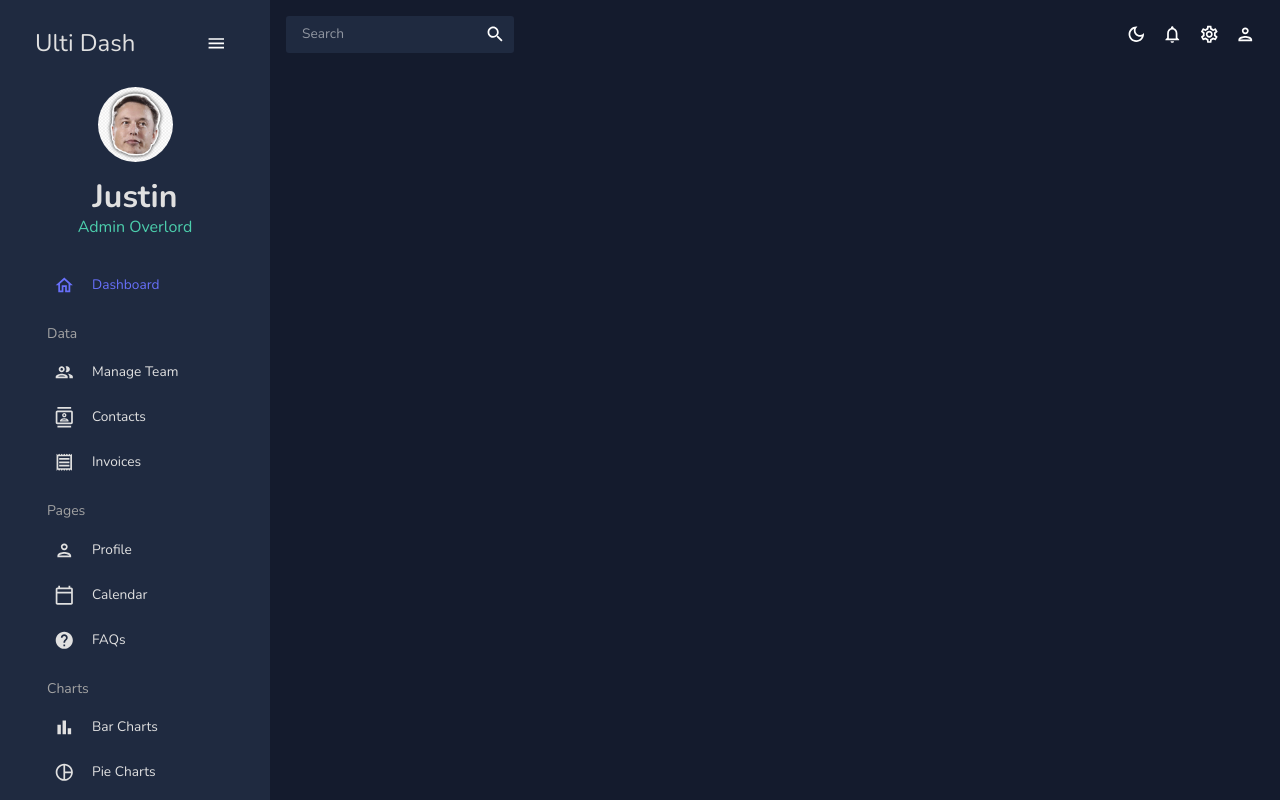
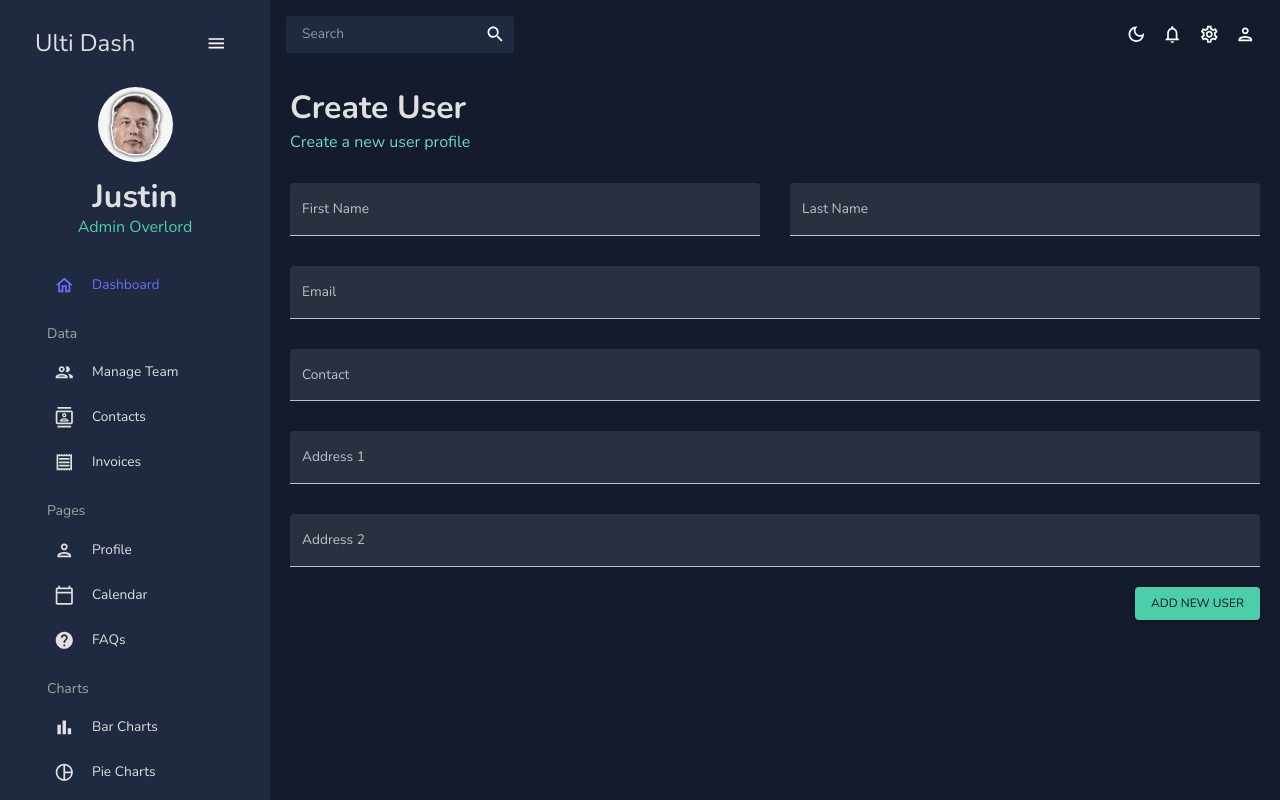
Before and after one commit to justin-0/ulti-dash, a React (Vite) app: page /form in a window 1280 px wide. Built offline with nearby package versions, Linux system fonts and the light colour scheme.

Commit message:
form and calendar pages

```diff
--- a/package.json
+++ b/package.json
@@ -14,7 +14,9 @@
 		"@emotion/styled": "^11.11.0",
 		"@fullcalendar/core": "^6.1.8",
 		"@fullcalendar/daygrid": "^6.1.8",
+		"@fullcalendar/interaction": "^6.1.8",
 		"@fullcalendar/list": "^6.1.8",
+		"@fullcalendar/react": "^6.1.8",
 		"@fullcalendar/timegrid": "^6.1.8",
 		"@mui/icons-material": "^5.11.16",
 		"@mui/material": "^5.13.3",
--- a/src/App.jsx
+++ b/src/App.jsx
@@ -9,12 +9,12 @@ import Team from './scenes/team';
 import Invoices from './scenes/invoices';
 import Contact from './scenes/contacts';
 // import Bar from './scenes/bar';
-// import Form from './scenes/form';
+import Form from './scenes/form';
 // import Line from './scenes/line';
 // import Pie from './scenes/pie';
-// import FAQ from './scenes/faq';
+import FAQ from './scenes/faq';
 // import Georgraphy from './scenes/geography';
-// import Calendar from './scenes/calendar';
+import Calendar from './scenes/calendar';
 
 const App = () => {
 	// Returns current MUI theme and colourMode: light or dark
@@ -35,13 +35,13 @@ const App = () => {
 							<Route path='/team' element={<Team />} />
 							<Route path='/contacts' element={<Contact />} />
 							<Route path='/invoices' element={<Invoices />} />
-							{/* <Route path='/form' element={<Form />} /> */}
+							<Route path='/form' element={<Form />} />
 							{/* <Route path='/bar' element={<Bar />} /> */}
 							{/* <Route path='/pie' element={<Pie />} /> */}
 							{/* <Route path='/line' element={<Line />} /> */}
-							{/* <Route path='/faq' element={<FAQ />} /> */}
+							<Route path='/faq' element={<FAQ />} />
 							{/* <Route path='/geography' element={<Georgraphy />} /> */}
-							{/* <Route path='/calendar' element={<Calendar />} /> */}
+							<Route path='/calendar' element={<Calendar />} />
 						</Routes>
 					</main>
 				</div>
--- /dev/null
+++ b/src/scenes/calendar/index.jsx
@@ -0,0 +1,135 @@
+import { useState } from 'react';
+import FullCalendar from '@fullcalendar/react';
+import { formatDate } from '@fullcalendar/core';
+// import { Calendar } from '@fullcalendar/core';
+import dayGridPlugin from '@fullcalendar/daygrid';
+import timeGridPlugin from '@fullcalendar/timegrid';
+import listPlugin from '@fullcalendar/list';
+import interactionPlugin from '@fullcalendar/interaction';
+import {
+	Box,
+	List,
+	ListItem,
+	ListItemText,
+	Typography,
+	useTheme,
+} from '@mui/material';
+import { tokens } from '../../theme';
+import Header from '../../components/Header';
+
+const Calendar = () => {
+	const theme = useTheme();
+	const colours = tokens(theme.palette.mode);
+
+	const [currentEvents, setCurrentEvents] = useState([]);
+	console.log('Current Events State: ', currentEvents);
+
+	const handleDateClick = (selected) => {
+		const title = prompt('Please enter title for your event');
+		const calendarApi = selected.view.calendar;
+		calendarApi.unselect();
+
+		if (title) {
+			calendarApi.addEvent({
+				id: `${selected.dateStr}-${title}`,
+				title,
+				start: selected.startStr,
+				end: selected.endStr,
+				allDay: selected.allDay,
+			});
+		}
+	};
+
+	const handleEventClick = (selected) => {
+		if (
+			window.confirm(
+				`Are you sure you want to delete this event? '${selected.event.title}'`
+			)
+		) {
+			selected.event.remove();
+		}
+	};
+
+	return (
+		<Box m='20px'>
+			<Header
+				title={'Calendar'}
+				subtitle={'Manage events by adding or deleting from your calendar'}
+			/>
+
+			<Box display='flex' justifyContent='space-between'>
+				{/* Calendar Sidebar */}
+				<Box
+					flex='1 1 20%'
+					backgroundColor={colours.primary[400]}
+					p='15px'
+					borderRadius='4px'>
+					<Typography variant='h5'>Events</Typography>
+					<List>
+						{currentEvents.map((event) => (
+							<ListItem
+								key={event.id}
+								sx={{
+									backgroundColor: colours.greenAccent[500],
+									margin: '10px 0',
+									borderRadius: '2px',
+								}}>
+								<ListItemText
+									primary={event.title}
+									secondary={
+										<Typography>
+											{formatDate(event.start, {
+												year: 'numeric',
+												month: 'short',
+												day: 'numeric',
+											})}
+										</Typography>
+									}
+								/>
+							</ListItem>
+						))}
+					</List>
+				</Box>
+				{/* Full Calendar */}
+				<Box flex='1 1 100%' ml='15px'>
+					{/* <FullCalendar /> */}
+					<FullCalendar
+						plugins={[
+							dayGridPlugin,
+							timeGridPlugin,
+							interactionPlugin,
+							listPlugin,
+						]}
+						// Toolbar above calendar
+						headerToolbar={{
+							left: 'prev,next today',
+							center: 'title',
+							right: 'dayGridMonth,timeGridWeek,timeGridDay,listMonth',
+						}}
+						// Set default view
+						initialView='dayGridMonth'
+						editable={true}
+						selectable={true}
+						selectMirror={true}
+						dayMaxEvents={true}
+						// Click on date and run our function
+						select={handleDateClick}
+						// Click on event inside date and run function
+						eventClick={handleEventClick}
+						// Call setter function and add event object to events array when event data is changed at all
+						eventsSet={(events) => setCurrentEvents(events)}
+						initialEvents={[
+							{
+								id: '1265',
+								title: 'Move to Mars',
+								date: '2023-06-25',
+							},
+						]}
+					/>
+				</Box>
+			</Box>
+		</Box>
+	);
+};
+
+export default Calendar;
--- /dev/null
+++ b/src/scenes/faq/index.jsx
@@ -0,0 +1,15 @@
+import Header from '../../components/Header';
+import { Box, useTheme } from '@mui/material';
+import { tokens } from '../../theme';
+import Accordion from '@mui/material/Accordion';
+import AccordionSummary from '@mui/material/AccordionSummary';
+
+const Faq = () => {
+	return (
+		<Box m='20px'>
+			<Header title={'FAQ'} subtitle={'Reference for most asked questions'} />
+		</Box>
+	);
+};
+
+export default Faq;
--- /dev/null
+++ b/src/scenes/form/index.jsx
@@ -0,0 +1,160 @@
+import { Box, Button, TextField } from '@mui/material';
+import { Formik } from 'formik';
+import * as yup from 'yup';
+import useMediaQuery from '@mui/material/useMediaQuery';
+import Header from '../../components/Header';
+
+const initialValues = {
+	firstName: '',
+	lastName: '',
+	email: '',
+	contact: '',
+	address1: '',
+	address2: '',
+};
+
+const userSchema = yup.object().shape({
+	firstName: yup.string().required('required'),
+	lastName: yup.string().required('required'),
+	email: yup.string().email('Email is invalid').required('required'),
+	contact: yup.string().required('required'),
+	address1: yup.string().required('required'),
+	address2: yup.string().required('required'),
+});
+
+const Form = () => {
+	const isNonMobile = useMediaQuery('(min-width:600px');
+
+	const handleFormSubmit = (values) => {
+		console.log(values);
+	};
+
+	return (
+		<Box m='20px'>
+			<Header title={'Create User'} subtitle={'Create a new user profile'} />
+			<Formik
+				onSubmit={handleFormSubmit}
+				initialValues={initialValues}
+				validationSchema={userSchema}>
+				{({
+					values,
+					errors,
+					touched,
+					handleBlur,
+					handleChange,
+					handleSubmit,
+				}) => (
+					<form onSubmit={handleSubmit}>
+						<Box
+							display='grid'
+							gap='30px'
+							gridTemplateColumns='repeat(4, minmax(0, 1fr))'
+							sx={{
+								'& > div': {
+									gridColumn: isNonMobile ? undefined : 'span 4',
+								},
+							}}>
+							<TextField
+								fullWidth
+								variant='filled'
+								type='text'
+								label='First Name'
+								onBlur={handleBlur}
+								onChange={handleChange}
+								values={values.firstName}
+								name='firstName'
+								error={!!touched.firstName && !!errors.firstName}
+								helperText={touched.firstName && errors.firstName}
+								sx={{
+									gridColumn: 'span 2',
+								}}
+							/>
+							<TextField
+								fullWidth
+								variant='filled'
+								type='text'
+								label='Last Name'
+								onBlur={handleBlur}
+								onChange={handleChange}
+								values={values.lastName}
+								name='lastName'
+								error={!!touched.lastName && !!errors.lastName}
+								helperText={touched.lastName && errors.lastName}
+								sx={{
+									gridColumn: 'span 2',
+								}}
+							/>
+							<TextField
+								fullWidth
+								variant='filled'
+								type='email'
+								label='Email'
+								onBlur={handleBlur}
+								onChange={handleChange}
+								values={values.email}
+								name='email'
+								error={!!touched.email && !!errors.email}
+								helperText={touched.email && errors.email}
+								sx={{
+									gridColumn: 'span 4',
+								}}
+							/>
+							<TextField
+								fullWidth
+								variant='filled'
+								type='contact'
+								label='Contact'
+								onBlur={handleBlur}
+								onChange={handleChange}
+								values={values.contact}
+								name='contact'
+								error={!!touched.contact && !!errors.contact}
+								helperText={touched.contact && errors.contact}
+								sx={{
+									gridColumn: 'span 4',
+								}}
+							/>
+							<TextField
+								fullWidth
+								variant='filled'
+								type='address1'
+								label='Address 1'
+								onBlur={handleBlur}
+								onChange={handleChange}
+								values={values.address1}
+								name='address1'
+								error={!!touched.address1 && !!errors.address1}
+								helperText={touched.address1 && errors.address1}
+								sx={{
+									gridColumn: 'span 4',
+								}}
+							/>
+							<TextField
+								fullWidth
+								variant='filled'
+								type='address2'
+								label='Address 2'
+								onBlur={handleBlur}
+								onChange={handleChange}
+								values={values.address2}
+								name='address2'
+								error={!!touched.address2 && !!errors.address2}
+								helperText={touched.address2 && errors.address2}
+								sx={{
+									gridColumn: 'span 4',
+								}}
+							/>
+						</Box>
+						<Box display='flex' justifyContent='end' mt='20px'>
+							<Button type='submit' color='secondary' variant='contained'>
+								Add New User
+							</Button>
+						</Box>
+					</form>
+				)}
+			</Formik>
+		</Box>
+	);
+};
+
+export default Form;
```
Also changed, not shown: 1 other file (tests, documents, lock files or other folders). Lines whose indentation alone changed are shown as unchanged.
